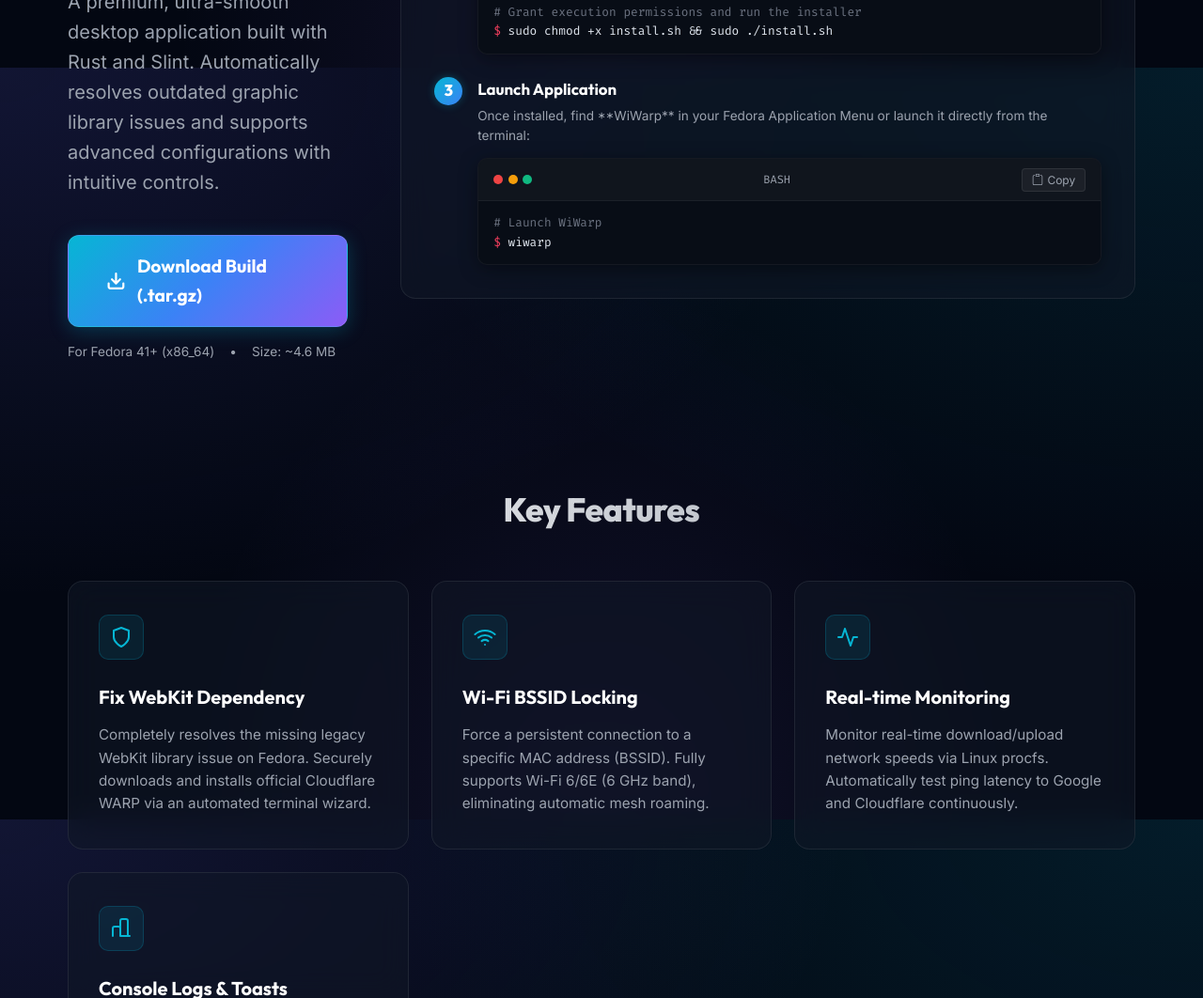
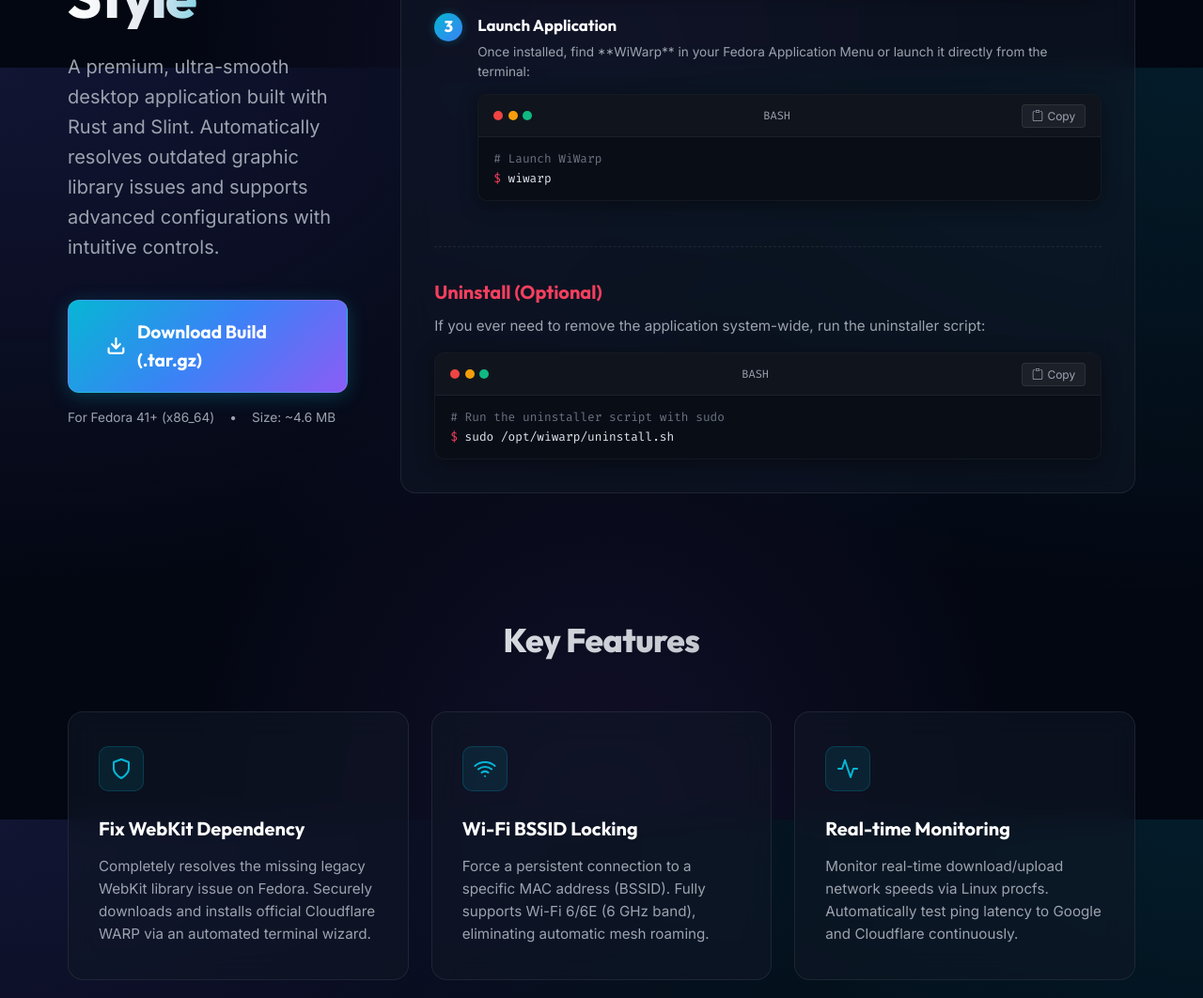
Before and after one commit to thichuong/NetWarp-Manager, a plain HTML site: page public/index.html in a window 1280 px wide. Shown: the part 728-1790 px from the top of the page at 94% size. Drawn offline with Linux system fonts and the light colour scheme; files whose address does not match are found by name.

Commit message:
feat: implement system uninstaller script and update documentation and landing page with removal instructions

```diff
--- a/public/index.html
+++ b/public/index.html
@@ -506,6 +506,26 @@
       margin-bottom: 1rem;
     }
 
+    .uninstall-section-box {
+      margin-top: 3rem;
+      padding-top: 2rem;
+      border-top: 1px dashed var(--border-color);
+    }
+
+    .uninstall-title {
+      font-family: var(--font-outfit);
+      font-size: 1.25rem;
+      font-weight: 700;
+      margin-bottom: 0.5rem;
+      color: #f43f5e;
+    }
+
+    .uninstall-desc {
+      color: var(--text-muted);
+      font-size: 0.95rem;
+      margin-bottom: 1rem;
+    }
+
     /* Code Terminal Style */
     .terminal-box {
       background: #080d16;
@@ -915,6 +935,36 @@
                 </div>
               </div>
             </div>
+
+            <!-- Uninstall Section -->
+            <div class="uninstall-section-box">
+              <h3 class="uninstall-title">Uninstall (Optional)</h3>
+              <p class="uninstall-desc">If you ever need to remove the application system-wide, run the uninstaller script:</p>
+              <div class="terminal-box">
+                <div class="terminal-header">
+                  <div class="terminal-dots">
+                    <div class="dot dot-red"></div>
+                    <div class="dot dot-yellow"></div>
+                    <div class="dot dot-green"></div>
+                  </div>
+                  <span class="terminal-lang">bash</span>
+                  <button class="copy-btn" id="btn-copy-uninstall" onclick="copyCommand('cmd-uninstall', 'btn-copy-uninstall')">
+                    <svg width="12" height="12" fill="currentColor" viewBox="0 0 16 16">
+                      <path
+                        d="M4 1.5H3a2 2 0 0 0-2 2V14a2 2 0 0 0 2 2h10a2 2 0 0 0 2-2V3.5a2 2 0 0 0-2-2h-1v1h1a1 1 0 0 1 1 1V14a1 1 0 0 1-1 1H3a1 1 0 0 1-1-1V3.5a1 1 0 0 1 1-1h1v-1z" />
+                      <path
+                        d="M9.5 1a.5.5 0 0 1 .5.5v1a.5.5 0 0 1-.5.5h-3a.5.5 0 0 1-.5-.5v-1a.5.5 0 0 1 .5-.5h3zm-3-1A1.5 1.5 0 0 0 5 1.5v1A1.5 1.5 0 0 0 6.5 4h3A1.5 1.5 0 0 0 11 2.5v-1A1.5 1.5 0 0 0 9.5 0h-3z" />
+                    </svg>
+                    Copy
+                  </button>
+                </div>
+                <div class="terminal-body" id="cmd-uninstall">
+                  <div class="terminal-line"><span class="comment"># Run the uninstaller script with sudo</span></div>
+                  <div class="terminal-line"><span class="prompt">$</span> <span class="cmd">sudo /opt/wiwarp/uninstall.sh</span></div>
+                </div>
+              </div>
+            </div>
+
           </div>
         </div>
       </div>
```
Also changed, not shown: .agents/rules/web-landing.md (added), .agents/workflows/web-landing.md (added), README.md, 2 other files.
